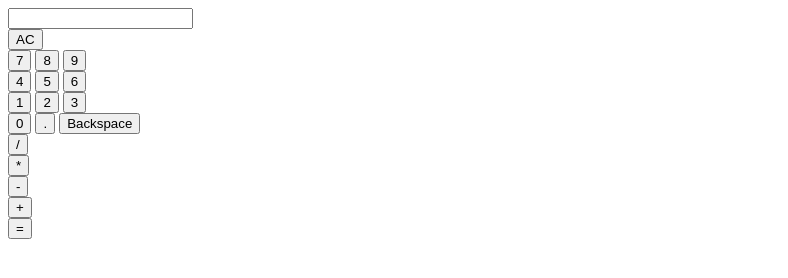
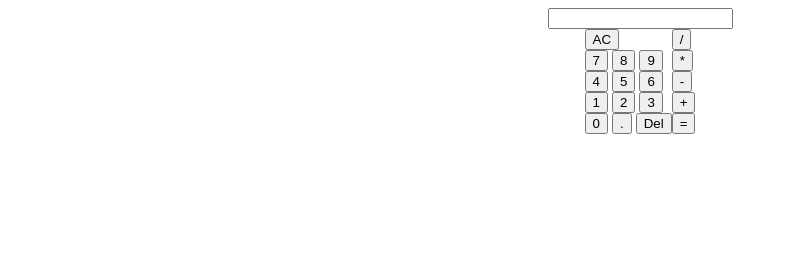
Before and after one commit to azanra/odin-calculator, a plain HTML site: page index.html in a window 1280 px wide. Shown: the whole page, without its empty margins (0-788 px from the left). Drawn offline with Linux system fonts and the light colour scheme.

Commit message:
Center the button and result div

```diff
--- a/index.html
+++ b/index.html
@@ -5,6 +5,7 @@
         <meta charset="utf-8">
         <title>Calculator</title>
         <script src="./script.js" defer></script>
+        <link rel="stylesheet" href="style.css">
     </head>
     <body>
         <div class="container">
@@ -34,7 +35,7 @@
                     <div class="num-fifthrow">
                         <button class="numBtn" type="button" value="0">0</button>
                         <button class="numBtn decimalBtn" type="button" value=".">.</button>
-                        <button class="backspaceBtn" type="button">Backspace</button>
+                        <button class="backspaceBtn" type="button">Del</button>
                     </div>
                 </div>
                  <div class="operator-container">
--- /dev/null
+++ b/style.css
@@ -0,0 +1,10 @@
+.btn-container {
+    display: flex;
+    align-items: center;
+    justify-content: center;
+}
+
+.result-container {
+    display: flex;
+    justify-content: center;
+}
```
